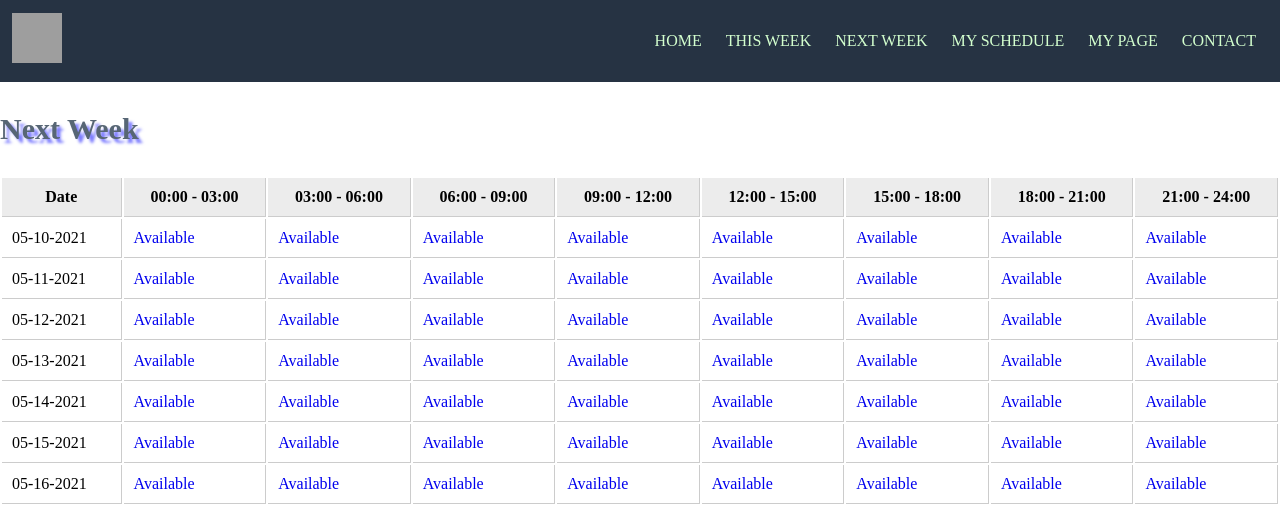
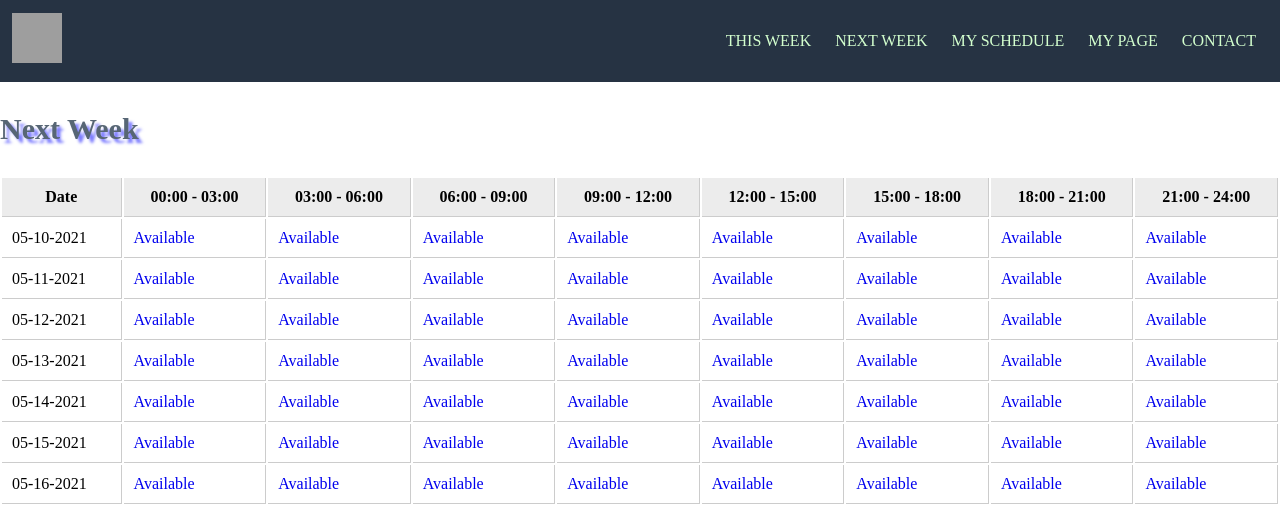
Before and after one commit to lixin-source/BMCC_CSC350_SP21_C, a PHP site: page /next in a window 1280 px wide. Shown: the top 505 px of the page. Run offline with PHP 8.4, Linux system fonts and the light colour scheme; data that the repository does not hold is empty; a stand-in replaces the project's code that opens the database connection; grey boxes are pictures that could not be loaded.

Commit message:
20210503 1525

```diff
--- a/Contact.php
+++ b/Contact.php
@@ -22,7 +22,6 @@ body {font-family: Arial, Helvetica, sans-serif;}
 	</div>
 
 	<ul class="navbar_menu">
-                                        <li><a href="index">HOME</a></li>
                                         <li><a href="current">THIS WEEK</a></li>
                                         <li><a href="next">NEXT WEEK</a></li>
                                         <li><a href="myschedule">MY SCHEDULE</a></li>
--- a/change_password.php
+++ b/change_password.php
@@ -80,7 +80,6 @@ h2
 	</div>
 
 	<ul class="navbar_menu">
-                                        <li><a href="index">HOME</a></li>
                                         <li><a href="current">THIS WEEK</a></li>
                                         <li><a href="next">NEXT WEEK</a></li>
                                         <li><a href="myschedule">MY SCHEDULE</a></li>
--- a/current.php
+++ b/current.php
@@ -61,7 +61,6 @@ for ($i = 0; $i < 56; $i++){
 	</div>
 
 	<ul class="navbar_menu">
-                                        <li><a href="index">HOME</a></li>
                                         <li><a href="current">THIS WEEK</a></li>
                                         <li><a href="next">NEXT WEEK</a></li>
                                         <li><a href="myschedule">MY SCHEDULE</a></li>
--- a/delete_data.php
+++ b/delete_data.php
@@ -56,7 +56,6 @@ else
 	</div>
 
 	<ul class="navbar_menu">
-                                        <li><a href="index">HOME</a></li>
                                         <li><a href="current">THIS WEEK</a></li>
                                         <li><a href="next">NEXT WEEK</a></li>
                                         <li><a href="myschedule">MY SCHEDULE</a></li>
--- a/myinfo.php
+++ b/myinfo.php
@@ -18,7 +18,6 @@
 	</div>
 
 	<ul class="navbar_menu">
-                                        <li><a href="index">HOME</a></li>
                                         <li><a href="current">THIS WEEK</a></li>
                                         <li><a href="next">NEXT WEEK</a></li>
                                         <li><a href="myschedule">MY SCHEDULE</a></li>
--- a/myschedule.php
+++ b/myschedule.php
@@ -20,7 +20,6 @@
 	</div>
 
 	<ul class="navbar_menu">
-                                        <li><a href="index">HOME</a></li>
                                         <li><a href="current">THIS WEEK</a></li>
                                         <li><a href="next">NEXT WEEK</a></li>
                                         <li><a href="myschedule">MY SCHEDULE</a></li>
--- a/next.php
+++ b/next.php
@@ -60,7 +60,6 @@ for ($i = 0; $i < 56; $i++){
 	</div>
 
 	<ul class="navbar_menu">
-                                        <li><a href="index">HOME</a></li>
                                         <li><a href="current">THIS WEEK</a></li>
                                         <li><a href="next">NEXT WEEK</a></li>
                                         <li><a href="myschedule">MY SCHEDULE</a></li>
--- a/signup.php
+++ b/signup.php
@@ -71,7 +71,6 @@ animation: fadeIn 1s;
 	</div>
 
 	<ul class="navbar_menu">
-                                        <li><a href="index">HOME</a></li>
                                         <li><a href="current">THIS WEEK</a></li>
                                         <li><a href="next">NEXT WEEK</a></li>
                                         <li><a href="myschedule">MY SCHEDULE</a></li>
--- a/validate.php
+++ b/validate.php
@@ -144,7 +144,6 @@ h2
 	</div>
 
 	<ul class="navbar_menu">
-                                        <li><a href="index">HOME</a></li>
                                         <li><a href="current">THIS WEEK</a></li>
                                         <li><a href="next">NEXT WEEK</a></li>
                                         <li><a href="myschedule">MY SCHEDULE</a></li>
--- a/validate_myschedule.php
+++ b/validate_myschedule.php
@@ -149,7 +149,6 @@ h2
 	</div>
 
 	<ul class="navbar_menu">
-                                        <li><a href="index">HOME</a></li>
                                         <li><a href="current">THIS WEEK</a></li>
                                         <li><a href="next">NEXT WEEK</a></li>
                                         <li><a href="myschedule">MY SCHEDULE</a></li>
```
